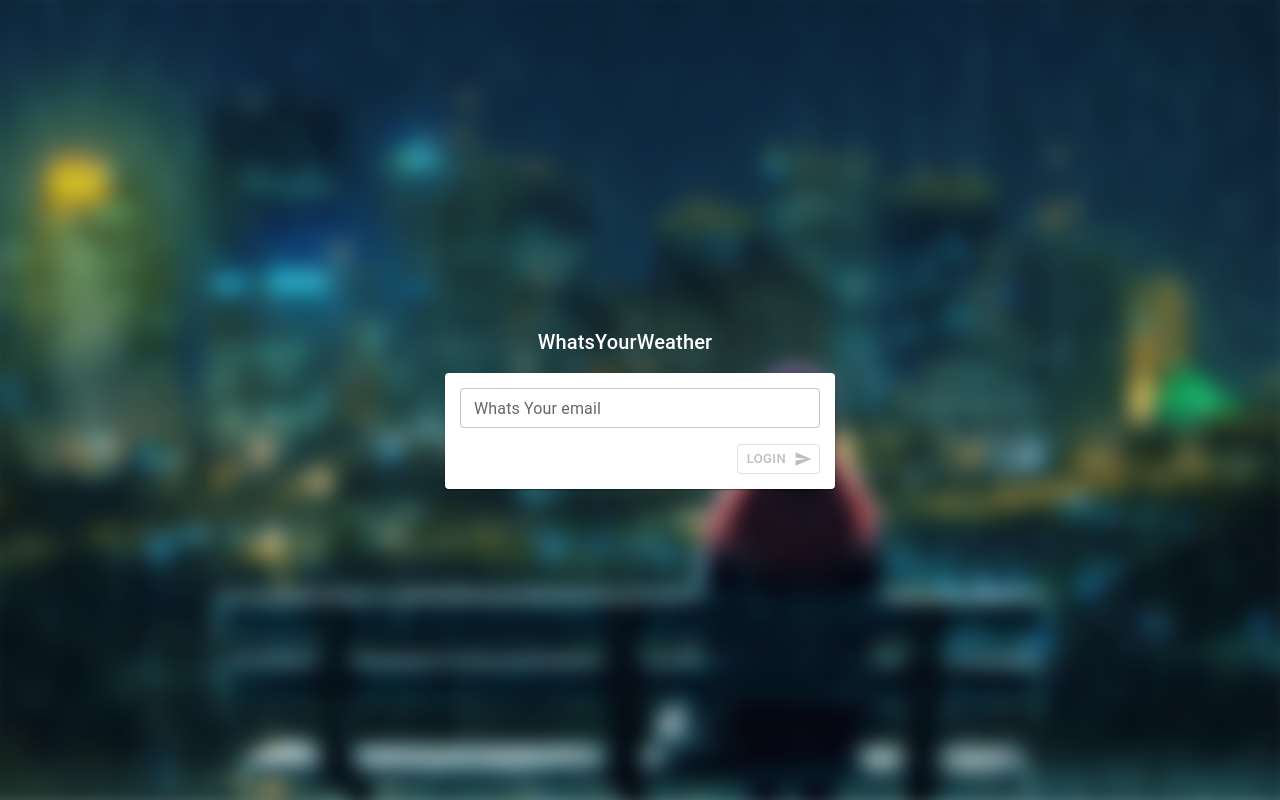
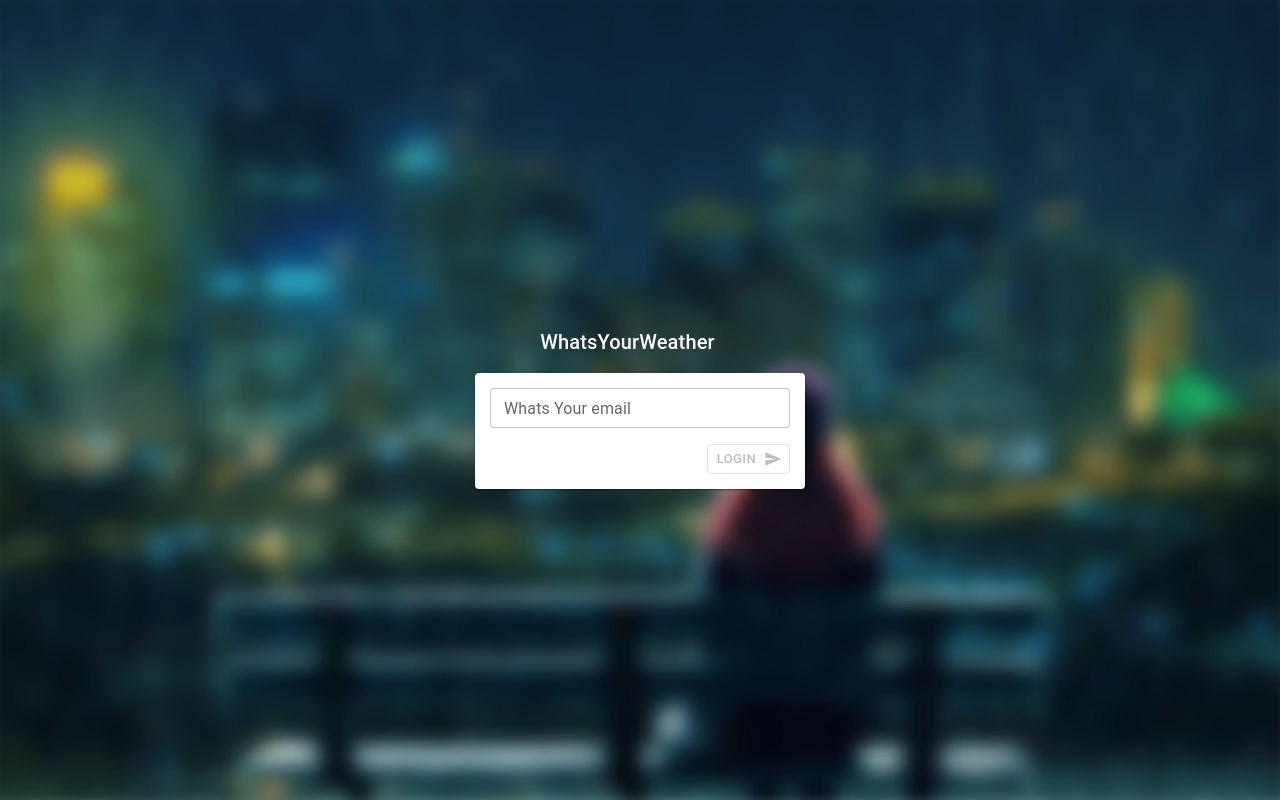
Before and after one commit to benpakmnz/weatherApp-react-client, a React (Create React App) app: page /#/login in a window 1280 px wide. Built offline with nearby package versions, Linux system fonts and the light colour scheme; no server answers.

Commit message:
fix card styling

```diff
--- a/src/theme/main-styles.scss
+++ b/src/theme/main-styles.scss
@@ -12,7 +12,7 @@
 header {
   padding: 15px;
   width: 20vw;
-  min-width: 360px;
+  min-width: 300px;
 }
 
 .app-title.MuiTypography-root {
```
